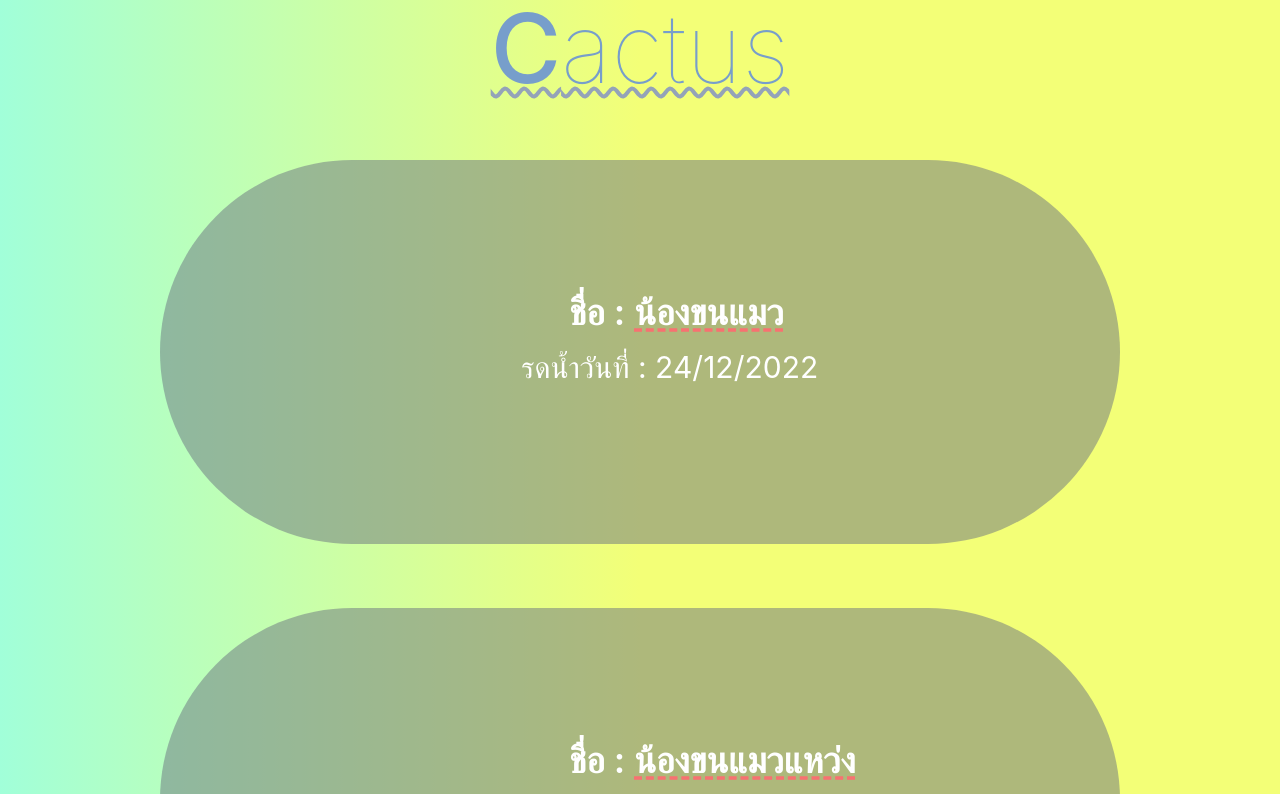
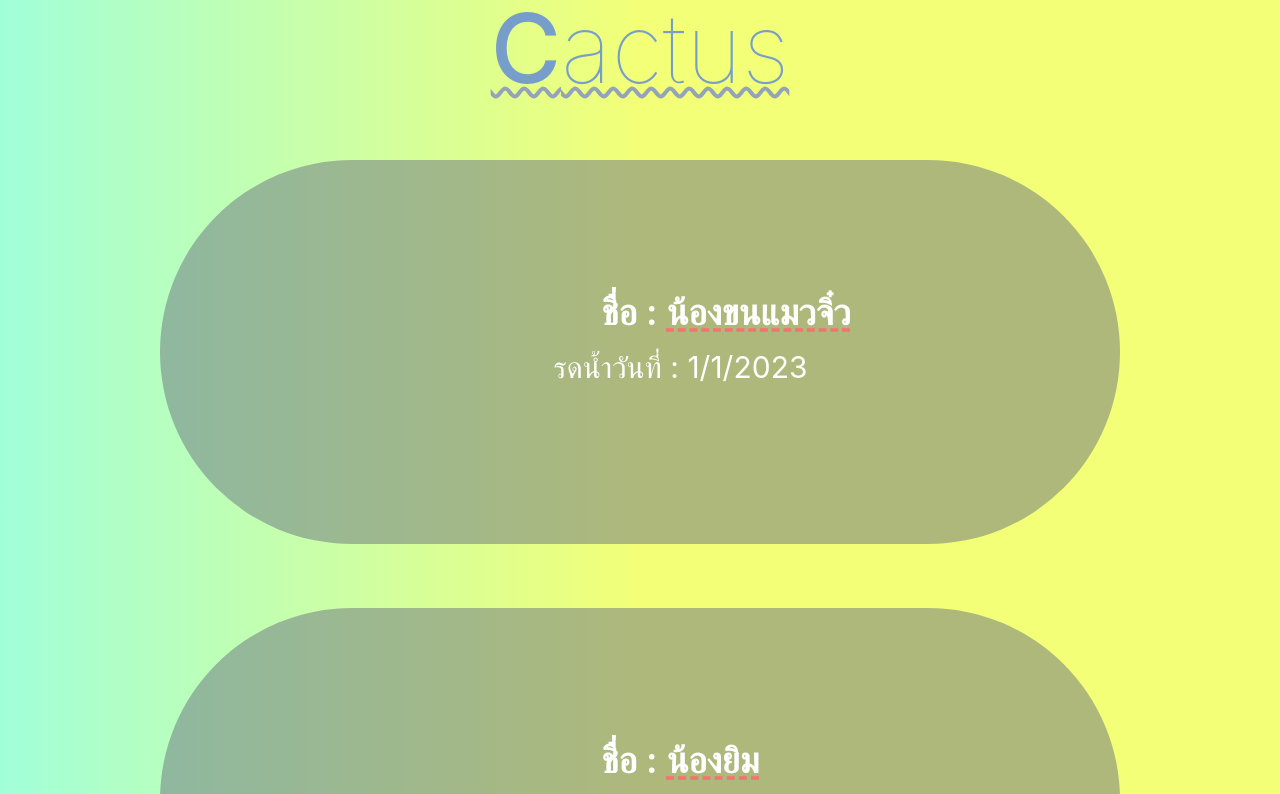
Before and after one commit to ChuBu0012/Watering_Cactus, a React (Create React App) app: page / in a window 1280 px wide. Shown: the top 794 px of the page. Built offline with nearby package versions, Linux system fonts and the light colour scheme.

Commit message:
Update tree.js

```diff
--- a/src/tree.js
+++ b/src/tree.js
@@ -4,40 +4,23 @@
           id: 1,
           Date: 0,
           Month: 0,
-          name: "น้องขนแมว",
-          water: "24/12/2022",
+          name: "น้องขนแมว(2)",
+          water: "31/12/2022",
         },
-
-        {
-          id: 2,
-          Date: 0,
-          Month: 0,
-          name: "น้องขนแมวแหว่ง",
-          water: "24/12/2022",
-        },
-
         {
           id: 3,
           Date: 0,
           Month: 0,
           name: "น้องขนแมวจิ๋ว",
-          water: "25/12/2022",
+          water: "1/1/2023",
         },
 
         {
           id: 4,
           Date: 0,
           Month: 0,
-          name: "น้องหยดน้ำ",
-          water: "24/12/2022",
-        },
-
-        {
-          id: 6,
-          Date: 0,
-          Month: 0,
-          name: "น้องหยดน้ำ",
-          water: "24/12/2022",
+          name: "น้องหยดน้ำ(2)",
+          water: "28/12/2022",
         },
         {
           id: 8,
@@ -51,24 +34,15 @@
           id: 9,
           Date: 0,
           Month: 0,
-          name: "น้องนกฮูกจิ๋ว",
+          name: "น้องนกฮูกจิ๋ว(2)",
           water: "28/12/2022",
         },
-
-        {
-          id: 10,
-          Date: 0,
-          Month: 0,
-          name: "น้องนกฮูกจิ๋ว",
-          water: "28/12/2022",
-        },
-
         {
           id: 11,
           Date: 0,
           Month: 0,
           name: "น้องกระรอก",
-          water: "24/12/2022",
+          water: "31/12/2022",
         },
 
         {
@@ -76,7 +50,7 @@
           Date: 0,
           Month: 0,
           name: "น้องโบ๊ท",
-          water: "24/12/2022",
+          water: "31/12/2022",
         },
 
         {
@@ -84,9 +58,8 @@
           Date: 0,
           Month: 0,
           name: "น้องปุกปุย",
-          water: "24/12/2022",
+          water: "31/12/2022",
         },
-
         {
           id: 14,
           Date: 0,
@@ -94,15 +67,13 @@
           name: "ลูกน้องด่าง",
           water: "26/12/2022",
         },
-
         {
           id: 15,
           Date: 0,
           Month: 0,
           name: "น้องยิม",
-          water: "25/12/2022",
+          water: "1/1/2023",
         },
-
         {
           id: 16,
           Date: 0,
@@ -110,15 +81,13 @@
           name: "ลูกน้องด่าง",
           water: "26/12/2022",
         },
-
         {
           id: 17,
           Date: 0,
           Month: 0,
           name: "น้องยิม",
-          water: "25/12/2022",
+          water: "1/1/2023",
         },
-
         {
           id: 18,
           Date: 0,
@@ -126,7 +95,6 @@
           name: "น้องด่าง",
           water: "26/12/2022",
         },
-
         {
           id: 19,
           Date: 0,
@@ -134,7 +102,6 @@
           name: "น้องหัวตั้ง",
           water: "28/12/2022",
         },
-
         {
           id: 20,
           Date: 0,
@@ -146,43 +113,37 @@
           id:21,
           Date:0,
           name:"น้องแพนด้าาา",
-          water:'25/12/2022',
+          water:'1/1/2023',
         },
         {
           id:22,
           Date:0,
           name:"น้องสน",
-          water:'25/12/2022',
+          water:'1/1/2023',
         },
         {
           id:23,
           Date:0,
           name:"น้องบัว",
-          water:'25/12/2022',
+          water:'1/1/2023',
         },
         {
           id:24,
           Date:0,
           name:"น้องกุหลาบ",
-          water:'25/12/2022',
+          water:'1/1/2023',
         },
         {
           id:27,
           Date:0,
-          name:"น้องแอสโตร",
+          name:"น้องแอสโตร(4)",
           water:'26/12/2022',
         },
         {
           id:29,
           Date:0,
-          name:"น้องขนแกะ",
-          water:'25/12/2022',
-        },
-        {
-          id:30,
-          Date:0,
-          name:"น้องขนแกะจิ๋ว",
-          water:'25/12/2022',
+          name:"น้องขนแกะ(2)",
+          water:'1/1/2023',
         },
         {
           id:32,
```
